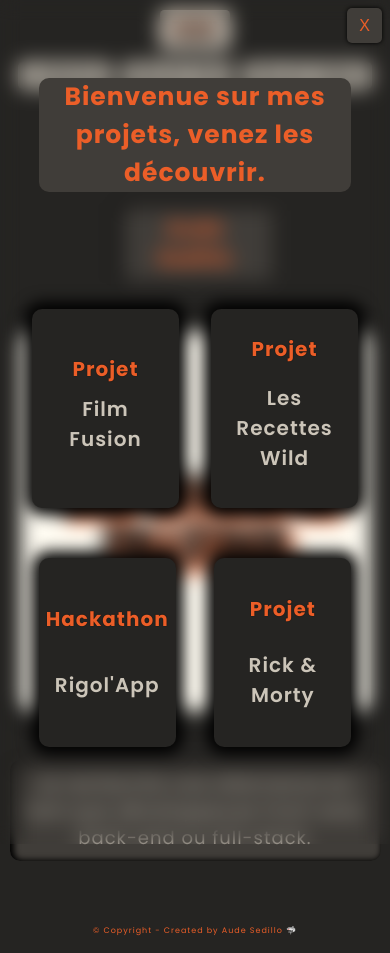
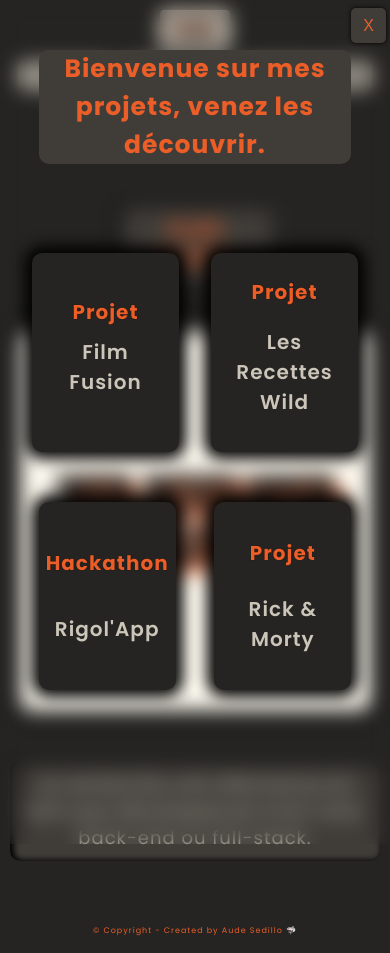
Before and after one commit to Dezau1995/My-Portfolio, a React (Vite) app: page / in a window 390 px wide. Both pictures are taken after a click on the button "PROJET PRO". Built offline with nearby package versions, Linux system fonts and the light colour scheme.

Commit message:
test debug

```diff
--- a/src/Components/ModalWorkshop.css
+++ b/src/Components/ModalWorkshop.css
@@ -147,7 +147,7 @@
     flex-direction: column;
     align-items: center;
     justify-content: space-evenly;
-    height: 100vh;
+    height: 90vh;
   }
 
   .title-pro-home {
@@ -167,7 +167,7 @@
     transition: none;
   }
 
-  .section-btn-pro:hover{
+  .section-btn-pro:hover {
     transform: none;
   }
 
@@ -194,7 +194,7 @@
     transition: none;
   }
 
-  .section-btn-workshop-hackathon:hover{
+  .section-btn-workshop-hackathon:hover {
     transform: none;
   }
 
@@ -206,7 +206,7 @@
     width: 35px;
     height: 35px;
     top: 1%;
-    right: 2%;
+    right: 1%;
   }
 
   .title-project-workshop-hackathon {
```
